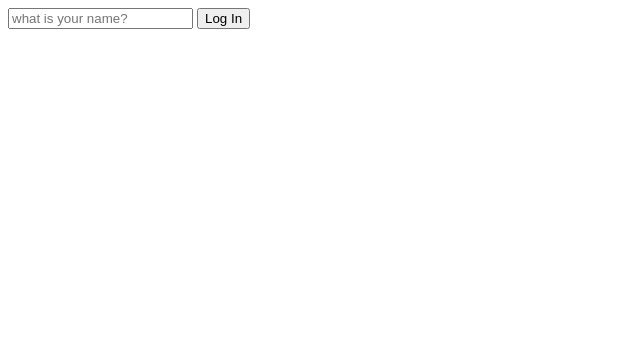
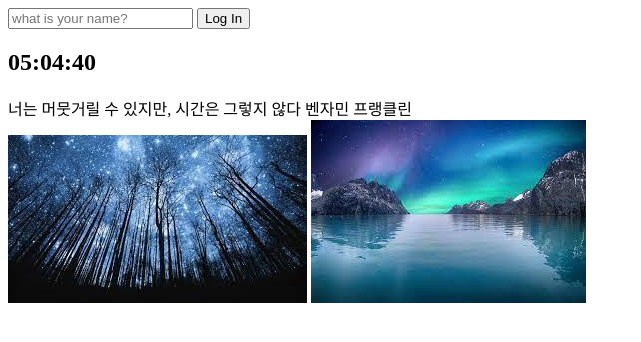
Before and after one commit to DaonYoon/Study_Javascript, a plain HTML site: page index.html in a window 1280 px wide. Shown: the whole page, without its empty margins (0-641 px from the left). Drawn offline with Linux system fonts and the light colour scheme.

Commit message:
~ 5.3 Clock , RandImageInsert
RandomImage, RandomTime
Import

```diff
--- a/index.html
+++ b/index.html
@@ -1,7 +1,7 @@
 <!DOCTYPE html>
 <html lang="en">
 <head>
-    <link rel="stylesheet" href="style.css">
+    <link rel="stylesheet" href="css/style.css">
     <meta charset="UTF-8">
     <meta name="viewport" content="width=device-width, initial-scale=1.0">
     <title>Study_Javascript -- by Yoon Daon</title>
@@ -17,10 +17,17 @@
 
 </form>
 <h1 id="greeting" class="hidden"></h1>
+<h2 id="clock">00:00</h2>
+<div id="quote">
+    <span></span>
+    <span></span>
+</div>
+<img src="img/0.jpg" />
 
 
-
-
-    <script src="app.js"></script>
+    <script src="js/greeting.js"></script>
+    <script src="js/clock.js"></script>
+    <script src="js/quotes.js"></script>
+    <script src="js/back.js"></script>
 </body>
 </html>
--- /dev/null
+++ b/js/back.js
@@ -0,0 +1,15 @@
+const images = [
+    "0.jpg",
+    "1.jpg",
+    "2.jpg",
+    "3.jpg",
+];
+
+
+const backimage = images[Math.floor(Math.random() * images.length)];
+
+const bgimage = document.createElement("img");
+
+bgimage.src =`img/${backimage}`;
+
+document.body.appendChild(bgimage); //어펜드 맨뒤에 prepend 맨맢에
--- /dev/null
+++ b/js/clock.js
@@ -0,0 +1,14 @@
+const clock = document.querySelector("h2#clock");
+
+function getClock() {
+    const date = new Date();
+    const hours = String(date.getHours()).padStart(2, "0"); //pad start는 문자크기 2가 아니면 앞에 0을붙여라
+    const minutes = String(date.getMinutes()).padStart(2, "0");
+    const seconds = String(date.getSeconds()).padStart(2, "0");
+    clock.innerText = `${hours}:${minutes}:${seconds}`;
+
+}
+
+getClock();
+setInterval(getClock, 1000); // 5초마다 실행
+// setTimeout(sayHeelo, 5000);  //5초뒤에 한번만 실행
--- /dev/null
+++ b/js/quotes.js
@@ -0,0 +1,55 @@
+const quotes = [
+    {
+        quote: "어제와 똑같은 하루를 살면서 변화를 원하는것은 정신병의 초기질환이다.",
+        author: "Daon Yoon",
+    },
+    {
+        quote: "노력없이 얻는것도 없다.",
+        author: "Daon Yoon",
+    },
+    {
+        quote: "쉽게 얻은건 쉽게 떠난다.",
+        author: "Daon Yoon",
+    },
+    {
+        quote: "자본주의란 노력하는 자에겐 천국이요 게으른 자에겐 지옥이여다.",
+        author: "Daon Yoon",
+    },
+    {
+        quote: "오랫동안 꿈을 그리는 사람은 마침내 그꿈을 닮아간다.",
+        author: "Will niche",
+    },
+    {
+        quote: "웃음이 없는 하루는 버린 하루다",
+        author:"찰리 채플린",
+    },
+    {
+        quote: "행동은 모든 성공의 가장 기초적인 핵심이다",
+        author:"파블로 피카소",
+    },
+    {
+        quote: "인생에서 실패한 사람의 대부분은 성공이 눈앞에 왔는데도 모르고 포기한 사람들이다.",
+        author:"토마스 에디슨",
+    },
+    {
+        quote: "오늘 나무 그늘에서 쉴 수 있는 이유는 예전에 나무를 심었기 때문이다",
+        author:"워렌 버핏",
+    },
+    {
+        quote: "너는 머뭇거릴 수 있지만, 시간은 그렇지 않다",
+        author:"벤자민 프랭클린",
+    },
+]
+
+
+const quote = document.querySelector("#quote span:first-child");
+const author = document.querySelector("#quote span:last-child");
+
+// Math.round(1.8) 반내림 또는 반올림
+// Math.ceil(1.1) 2가됨 소수가있으면 그냥 올려버림
+// Math.floor(1.9) 1로내려버림 소수가있으면 그냥 내려버림
+
+const todaysQuote = quotes[Math.floor(Math.random() * quotes.length)];
+
+quote.innerText = todaysQuote.quote;
+author.innerText = todaysQuote.author;
```
Also changed, not shown: css/style.css (renamed from style.css), img/0.jpg (added), img/1.jpg (added), img/2.jpg (added), img/3.jpg (added), js/greeting.js (renamed from app.js), 1 other file.
